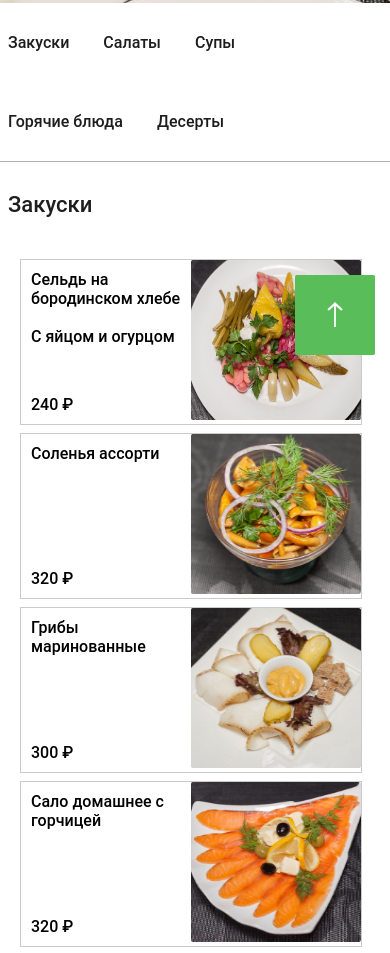
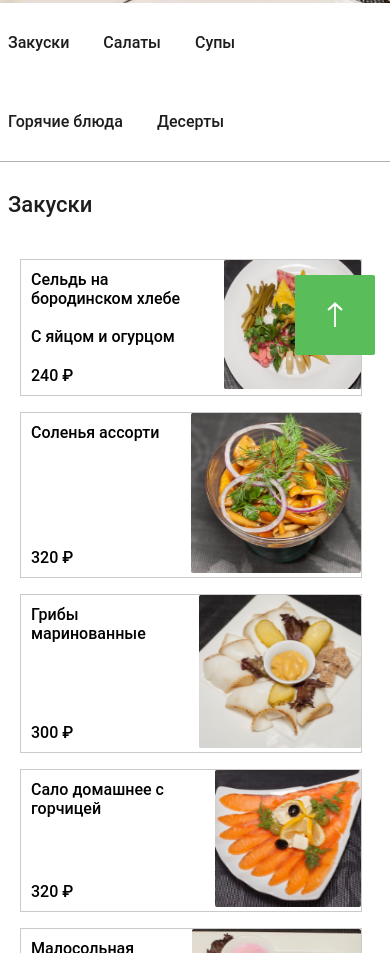
Before and after one commit to IrmaLerrr/uber-eats-project, a plain HTML site: page src/pushkin.html in a window 390 px wide. Shown: the part 467-1420 px from the top of the page. Drawn offline with nearby package versions, Linux system fonts and the light colour scheme.

Commit message:
Fixed display of cards

```diff
--- a/src/index.css
+++ b/src/index.css
@@ -69,6 +69,7 @@ body {
     border-bottom: 1px solid #e0e0e0;
     padding: 20px 8px 20px 0;
   }
+  footer .row.no-border {border:none}
   footer .col {
     padding: 0;
   }
@@ -76,16 +77,29 @@ body {
     padding: 8px 8px 8px 0;
     display: flex;
     flex-flow: row wrap;
-    justify-content: stretch;
+    justify-content: space-between;
+    /* margin: 8px -20px; */
+    gap: 8px;
+    box-sizing: border-box;
   }
   .card {
-    padding: 8px 8px 8px 0;
-    /* margin: 8px; */
+    padding: 0;
+    margin: 0;
+    box-sizing: border-box;
+    flex: 0 0 calc(33.33% - 16px);
     /* padding:  0; */
   }
-  /* .card img{ */
-  /*
-  } */
+/* Large desktops and laptops */
+@media (min-width: 992px) and (max-width: 1199px){ .card {
+  flex: 0 0 calc(33.33%);
+}}
+@media (min-width: 768px) and (max-width: 991px){ .card {
+  flex: 0 0 calc(50%);
+}}
+@media ((max-width: 767px) ){ .card {
+  flex: 0 0 calc(100%);
+}}
+
   .row-small {
     display: flex;
     flex-flow: row nowrap;
@@ -99,6 +113,7 @@ body {
   }
   footer img {
     padding: 0 8px 0 0;
+    width: fit-content;
   }
   select {
     color: #fff;
@@ -147,12 +162,9 @@ body {
   .font-36 {
     font-size: 36px;
   }
-  /* img {
-    object-fit: fill;
-    padding: 0;
-    padding-right: 0;
-    padding-left: 0;
-  } */
+  img {
+    padding: 0;margin: 0;width: 100%;
+  }
   .p0 {
     padding: 0;
   }
```
Also changed, not shown: src/index.html (+1 -1 lines).
